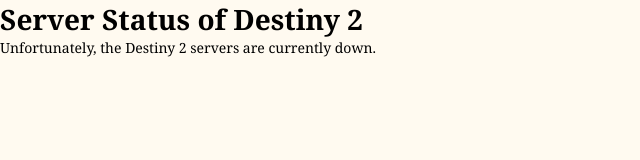
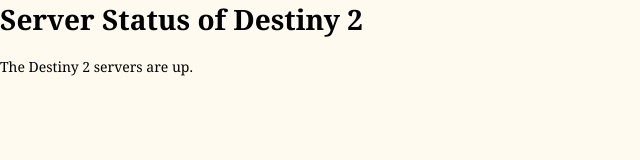
Before and after one commit to JonathanJPerry/TestSite, a plain HTML site: page destiny.html in a window 1280 px wide. Shown: the whole page, without its empty margins (0-640 px from the left). Drawn offline with Linux system fonts and the light colour scheme.

Commit message:
Update destiny.html

```diff
--- a/destiny.html
+++ b/destiny.html
@@ -8,7 +8,7 @@
 
   <h1>Server Status of Destiny 2</h1>
 
-  <p>Unfortunately, the Destiny 2 servers are currently down.</p>
+  <p><br>The Destiny 2 servers are up.</p>
 
 </body>
 </html>
```
